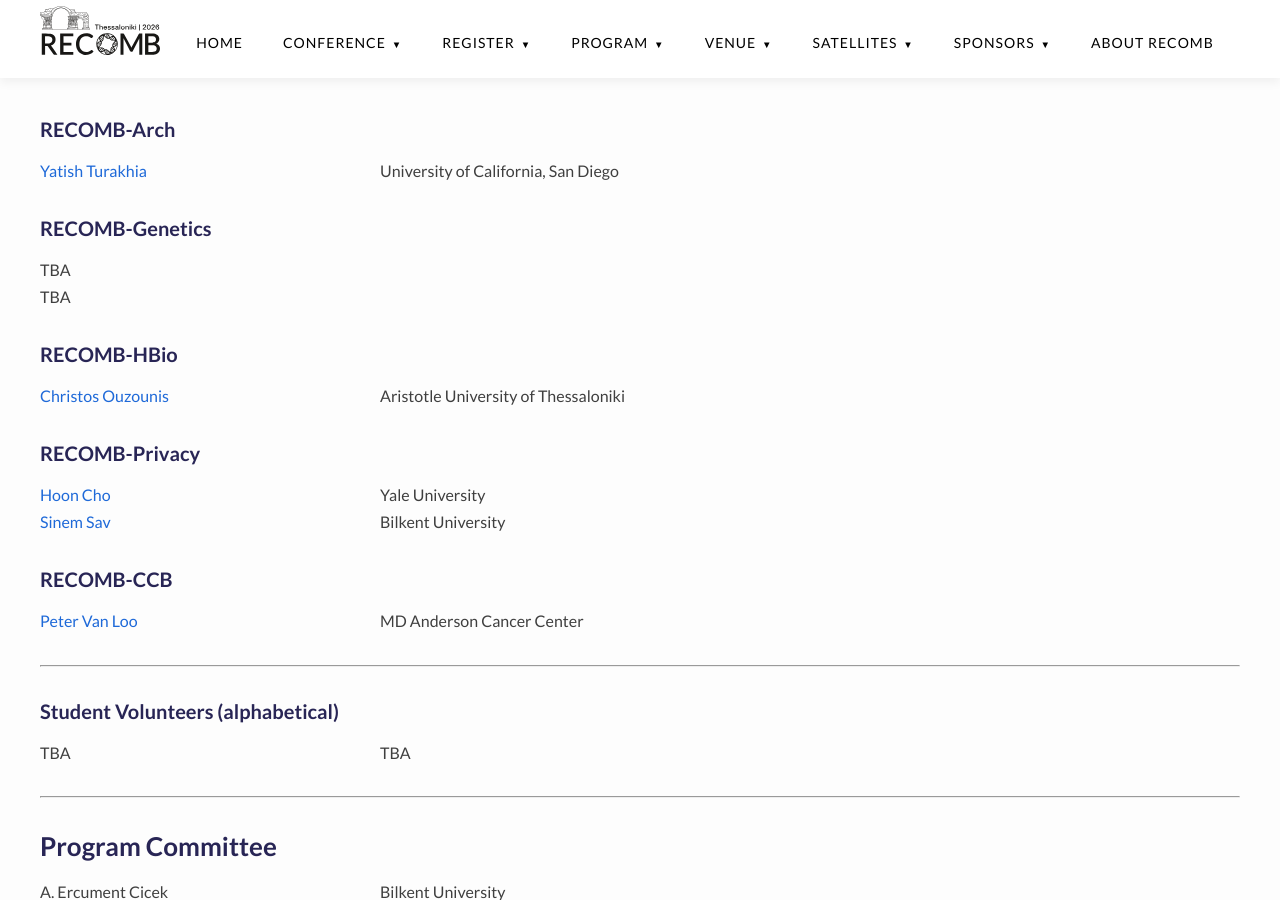
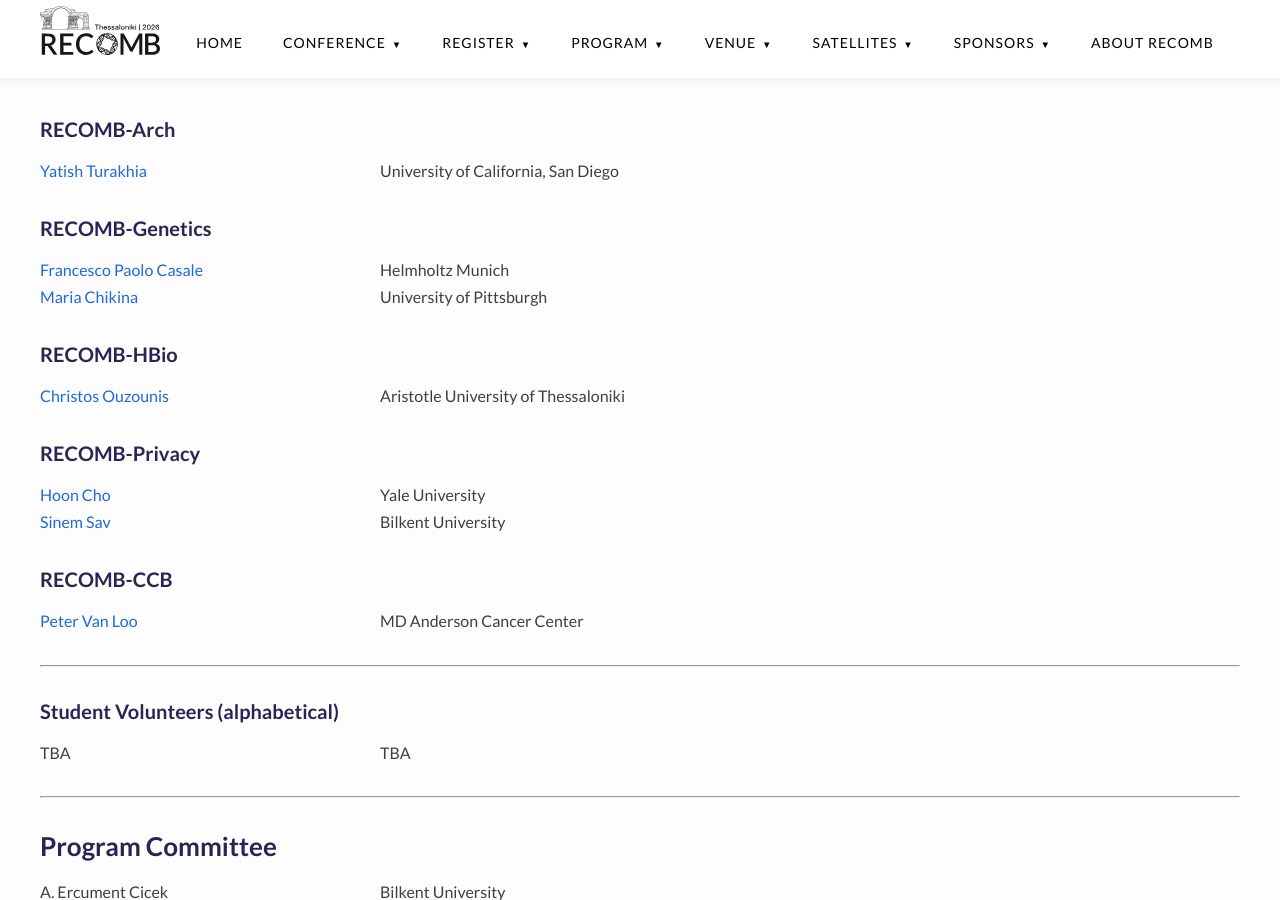
Before and after one commit to recomb-conference/recomb2026, a Jekyll site: the page built from committees.md, in a window 1280 px wide and 900 px high, scrolled down 1953 px. Built offline with Jekyll 4.4.1, drawn with Linux system fonts in a browser that asks for light colours; nearby versions of some CDN libraries.

Commit message:
Update committees.md

```diff
--- a/committees.md
+++ b/committees.md
@@ -79,8 +79,8 @@
 
 #### RECOMB-Genetics
 
-| TBA | |
-| TBA | |
+| [Francesco Paolo Casale](https://www.helmholtz-munich.de/en/helmholtz-pioneer-campus/francesco-paolo-casale) | Helmholtz Munich |
+| [Maria Chikina](https://www.csb.pitt.edu/faculty/maria-chikina-phd/) | University of Pittsburgh |
 
 #### RECOMB-HBio
 
```
